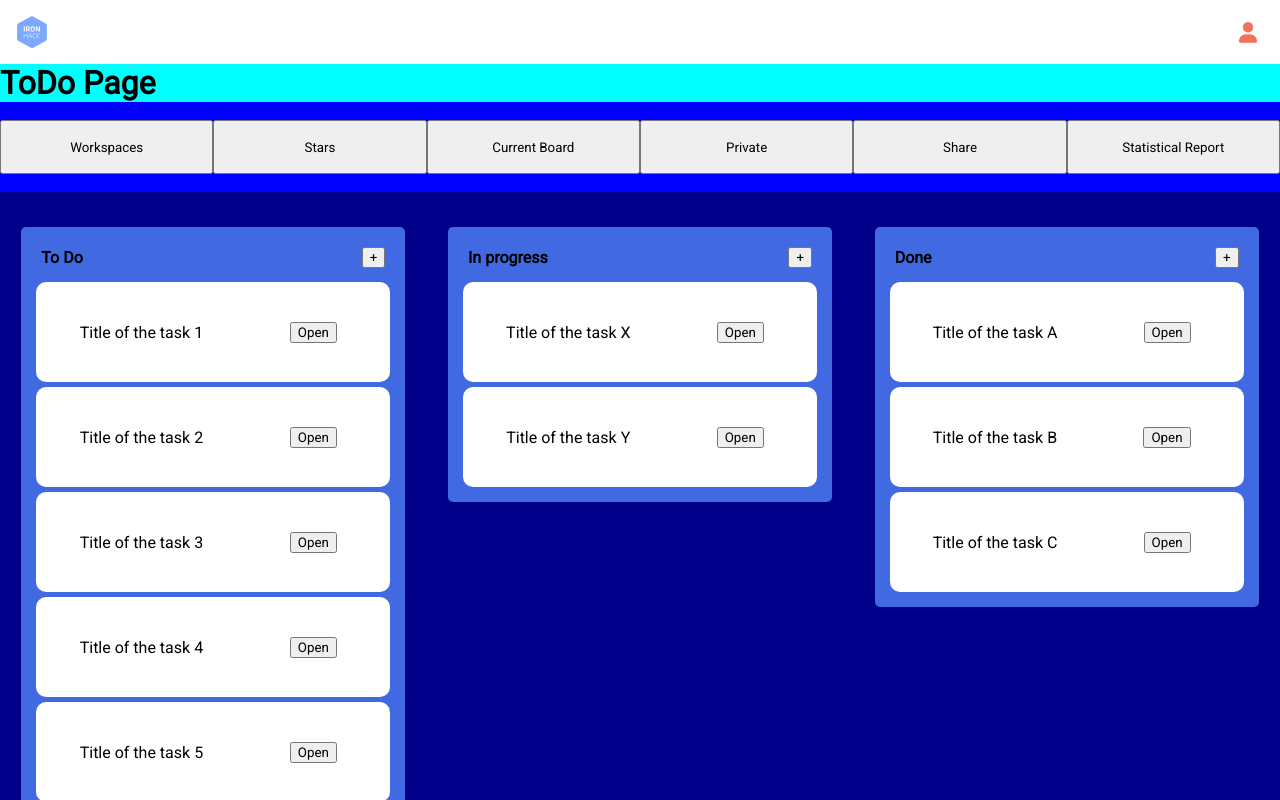
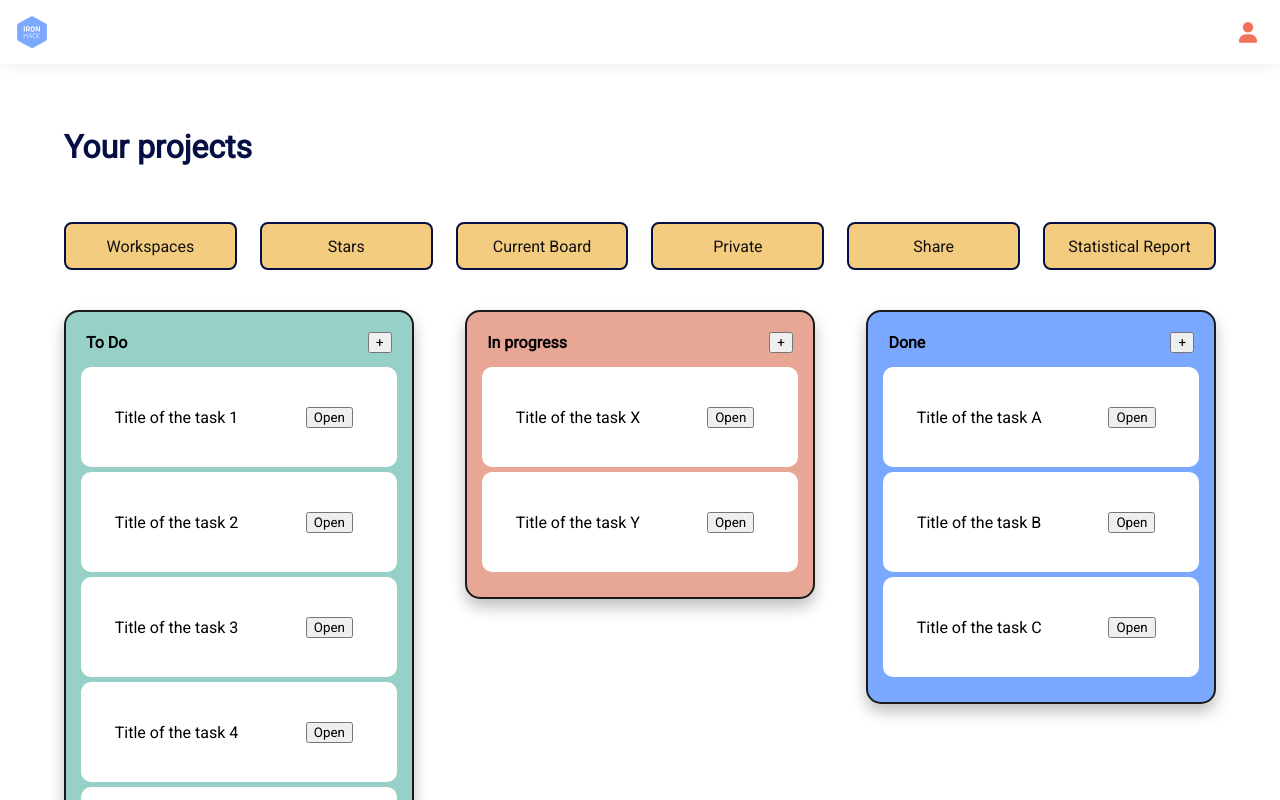
Before and after one commit to cecidlp/kanban, a Vue app: page /todos in a window 1280 px wide. Shown: the top 800 px of the page. Built offline with nearby package versions, Linux system fonts and the light colour scheme.

Commit message:
styling columns

```diff
--- a/src/pages/ToDoPage.vue
+++ b/src/pages/ToDoPage.vue
@@ -8,143 +8,219 @@ const router = useRouter();
 <template>
   <div class="mainContainer">
     <div>
-      <h1>ToDo Page</h1>
+      <h1>Your projects</h1>
     </div>
     <div class="mainMenu">
-      <button class="buttonsMenu">Workspaces</button>
-      <button class="buttonsMenu">Stars</button>
-      <button class="buttonsMenu">Current Board</button>
-      <button class="buttonsMenu">Private</button>
-      <button class="buttonsMenu">Share</button>
-      <button class="buttonsMenu">Statistical Report</button>
+      <button class="buttonsMenu">
+        Workspaces
+      </button>
+      <button class="buttonsMenu">
+        Stars
+      </button>
+      <button class="buttonsMenu">
+        Current Board
+      </button>
+      <button class="buttonsMenu">
+        Private
+      </button>
+      <button class="buttonsMenu">
+        Share
+      </button>
+      <button class="buttonsMenu">
+        Statistical Report
+      </button>
     </div>
     <div class="groupStatus">
       <div class="mainRow">
-        <div class="column">
+        <div class="column1">
           <div class="rowByGroup">
             <div class="headerStatusGroup">
-              <p class="titleTask">To Do</p>
-            <button class="buttonOpenTask">+</button>
+              <p class="titleTask">
+                To Do
+              </p>
+              <button class="buttonOpenTask">
+                +
+              </button>
             </div>
             <div class="infoByTask">
               <p>Title of the task 1</p>
-              <button class="buttonOpenTask">Open</button>
+              <button class="buttonOpenTask">
+                Open
+              </button>
             </div>
             <div class="infoByTask">
               <p>Title of the task 2</p>
-              <button class="buttonOpenTask">Open</button>
+              <button class="buttonOpenTask">
+                Open
+              </button>
             </div>
             <div class="infoByTask">
               <p>Title of the task 3</p>
-              <button class="buttonOpenTask">Open</button>
+              <button class="buttonOpenTask">
+                Open
+              </button>
             </div>
             <div class="infoByTask">
               <p>Title of the task 4</p>
-              <button class="buttonOpenTask">Open</button>
+              <button class="buttonOpenTask">
+                Open
+              </button>
             </div>
             <div class="infoByTask">
               <p>Title of the task 5</p>
-              <button class="buttonOpenTask">Open</button>
+              <button class="buttonOpenTask">
+                Open
+              </button>
             </div>
           </div>
-
         </div>
-        <div class="column">
+        <div class="column2">
           <div class="rowByGroup">
             <div class="headerStatusGroup">
-              <p class="titleTask">In progress</p>
-            <button class="buttonOpenTask">+</button>
+              <p class="titleTask">
+                In progress
+              </p>
+              <button class="buttonOpenTask">
+                +
+              </button>
             </div>
             <div class="infoByTask">
               <p>Title of the task X</p>
-              <button class="buttonOpenTask">Open</button>
+              <button class="buttonOpenTask">
+                Open
+              </button>
             </div>
             <div class="infoByTask">
               <p>Title of the task Y</p>
-              <button class="buttonOpenTask">Open</button>
+              <button class="buttonOpenTask">
+                Open
+              </button>
             </div>
           </div>
         </div>
-        <div class="column">
+        <div class="column3">
           <div class="rowByGroup">
             <div class="headerStatusGroup">
-              <p class="titleTask">Done</p>
-            <button class="buttonOpenTask">+</button>
+              <p class="titleTask">
+                Done
+              </p>
+              <button class="buttonOpenTask">
+                +
+              </button>
             </div>
             <div class="infoByTask">
               <p>Title of the task A</p>
-              <button class="buttonOpenTask">Open</button>
+              <button class="buttonOpenTask">
+                Open
+              </button>
             </div>
             <div class="infoByTask">
               <p>Title of the task B</p>
-              <button class="buttonOpenTask">Open</button>
+              <button class="buttonOpenTask">
+                Open
+              </button>
             </div>
             <div class="infoByTask">
               <p>Title of the task C</p>
-              <button class="buttonOpenTask">Open</button>
+              <button class="buttonOpenTask">
+                Open
+              </button>
             </div>
           </div>
         </div>
-
       </div>
     </div>
   </div>
 </template>
 
 <style scoped>
+
+  h1 {
+    color: #050F43;
+    margin-bottom: 2rem;
+    margin-top: 2rem;
+  }
 .mainContainer {
-  background-color: cyan;
+  background-color: white;
+  margin: 4rem;
 }
 
 .buttonsMenu {
-  width: 100%;
-  height: 60%;
+  align-items: center;
+  background-color: var(--component-three);
+  border: 2px solid #050F43;
+  border-radius: 8px;
+  box-sizing: border-box;
+  color: #111;
+  cursor: pointer;
+  display: flex;
+  font-size: 1rem;
+  height: 3rem;
+  width: 15%;
+  justify-content: center;
 }
 
 .mainMenu {
-  background-color: blue;
   display: flex;
   flex-direction: row;
-  height: 90px;
-  justify-content: space-around;
+  height: 6rem;
+  justify-content: space-between;
   align-items: center;
 }
 
-.groupStatus {
-  background-color: grey;
-  height: 800px;
-}
+/*.groupStatus {
+
+}*/
 
 .mainRow {
   display: flex;
-  background-color: darkblue;
-  height: 100%;
-  justify-content: space-around;
-  padding-top: 20px;
+    height: 100%;
+  justify-content: space-between;
+  padding-top: 1rem;
+  align-items: flex-start;
 }
-.column{
+.column1 {
+  background-color: var(--component-one);
+  border: 2px solid #1A1A1A;
+  border-radius: 15px;
+  box-shadow: rgba(0, 0, 0, 0.25) 0 8px 15px;
+  text-align: center;
   width: 30%;
-  padding: 15px;
+}
+.column2 {
+  width: 30%;
+  background-color: var(--component-two);
+  border: 2px solid #1A1A1A;
+  border-radius: 15px;
+  box-shadow: rgba(0, 0, 0, 0.25) 0 8px 15px;
+  text-align: center;
+}
+.column3 {
+  width: 30%;
+  background-color: #7ba8ff;
+  border: 2px solid #1A1A1A;
+  border-radius: 15px;
+  box-shadow: rgba(0, 0, 0, 0.25) 0 8px 15px;
+  text-align: center;
 }
 
 .rowByGroup {
   justify-content: space-between;
   align-items: center;
   margin-bottom: 10px;
-  background-color: royalblue;
   height: auto;
   border-radius: 5px;
   padding: 10px;
 }
 
-.headerStatusGroup{
+.headerStatusGroup {
   display: flex;
   justify-content: space-between;
   height: 40px;
   align-items: center;
 }
 
-.infoByTask{
+.infoByTask {
   background-color: white;
   height: 100px;
   display: flex;
@@ -154,12 +230,12 @@ const router = useRouter();
   border-radius: 10px;
 }
 
-.buttonOpenTask{
+.buttonOpenTask {
   width: auto;
   margin-right: 10px;
 }
 
-.titleTask{
+.titleTask {
   margin-left: 10px;
   font-weight: bold;
 }
```
